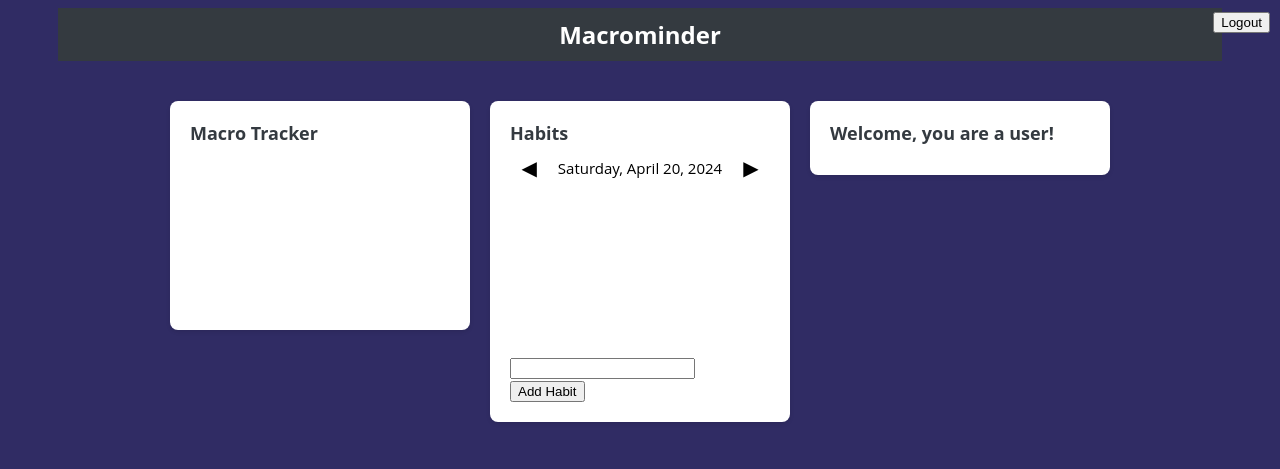
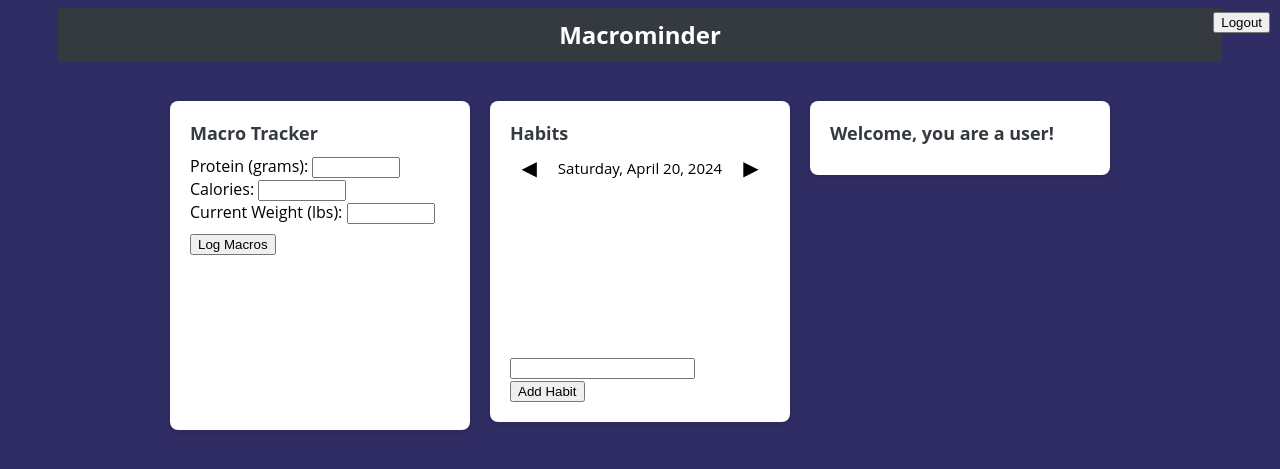
Before and after one commit to OriAdkins/MacroMinder, a Flask app: page /user/dashboard in a window 1280 px wide. Shown: the top 469 px of the page. Run offline with Flask 3, Linux system fonts and the light colour scheme; parts of the project's set-up code (start-up, migrations or seed data) failed here and were passed over.

Commit message:
Macro input capability (front end only)

```diff
--- a/static/css/dashboard.css
+++ b/static/css/dashboard.css
@@ -1,3 +1,4 @@
+/* Dashboard Body */
 body {
     font-family: "Open Sans", Helvetica, Arial, sans-serif;
     overflow-x: hidden;
@@ -11,6 +12,7 @@ body {
     padding-right: 50px;
 }
 
+/* Header */
 #header-bar {
     background-color: #343a40;
     color: #ffffff;
@@ -24,24 +26,14 @@ body {
     font-weight: bold;
 }
 
-#pieChartBlock {
-    height: 100%;
-    display: flex;
-    align-items: center;
-    justify-content: center;
-}
-
-#pieChartBlock p {
-    margin: 0;
-    color: #000000 !important;
-}
-
+/* Main Container */
 .container {
     max-width: 1200px;
     margin: 0 auto;
     padding: 20px;
 }
 
+/* Content Rows */
 .tm-content-row {
     display: flex;
     justify-content: center;
@@ -55,6 +47,7 @@ body {
     max-width: 300px;
 }
 
+/* Blocks */
 .bg-white {
     background-color: #ffffff;
     padding: 20px;
@@ -70,34 +63,46 @@ body {
     margin-bottom: 10px;
 }
 
-/*new code added by Ryan, keeps the "Add Habit" button on the bottom left*/
-/*also makes the text that displays the habits black*/
-.tm-block {
-    position: relative; /* Make sure the parent is positioned */
-}
-
+/* Habit Button */
 .habit-button {
-    position: absolute; /* Position the button absolutely within the .tm-block */
-    bottom: 10px; /* Distance from the bottom of the parent */
-    left: 10px; /* Distance from the left of the parent */
-    padding: 5px 10px; /* Optional: Adjust padding */
-    /* Add more styling here as needed */
+    position: absolute;
+    bottom: 10px;
+    left: 10px;
+    padding: 5px 10px;
 }
 
 .habit-description {
     color: black;
 }
-/*absolute position, margins of 10*/
+
+/* Logout Button */
 .logout-button {
     position: absolute;
     top: 10px;
     right: 10px;
 }
-/* set user list to black, html defaulting to white???? */
-.user-row {
+
+/* Adjust text color */
+#macros label {
     color: black;
 }
 
+/* Adjust input width */
+#macros input[type="number"] {
+    width: 80px;
+}
+
+/* Adjust button */
+#macros button {
+    margin-top: 10px;
+}
+
+#macros .macros-container {
+    margin-bottom: 20px;
+}
+
+
+/* Habit Header */
 #habits-header {
     display: flex;
     align-items: center;
--- a/templates/UserDashboard.html
+++ b/templates/UserDashboard.html
@@ -25,6 +25,21 @@
                 <div class="tm-col tm-col-big">
                     <div class="bg-white tm-block h-100">
                         <h2 class="tm-block-title">Macro Tracker</h2>
+                        <!-- Macro input section -->
+                        <div id="macros">
+                            <form id="macrosForm" onsubmit="logMacros(event)">
+                                <label for="proteinInput">Protein (grams):</label>
+                                <input type="number" id="proteinInput" name="proteinInput" required>
+                                <br> <!-- New line -->
+                                <label for="caloriesInput">Calories:</label>
+                                <input type="number" id="caloriesInput" name="caloriesInput" required>
+                                <br> <!-- New line -->
+                                <label for="weightInput">Current Weight (lbs):</label>
+                                <input type="number" id="weightInput" name="weightInput" required>
+                                <br> <!-- New line -->
+                                <button type="submit" class="btn btn-primary">Log Macros</button>
+                            </form>
+                        </div>
                         <canvas id="lineChart"></canvas>
                     </div>
                 </div>
```
